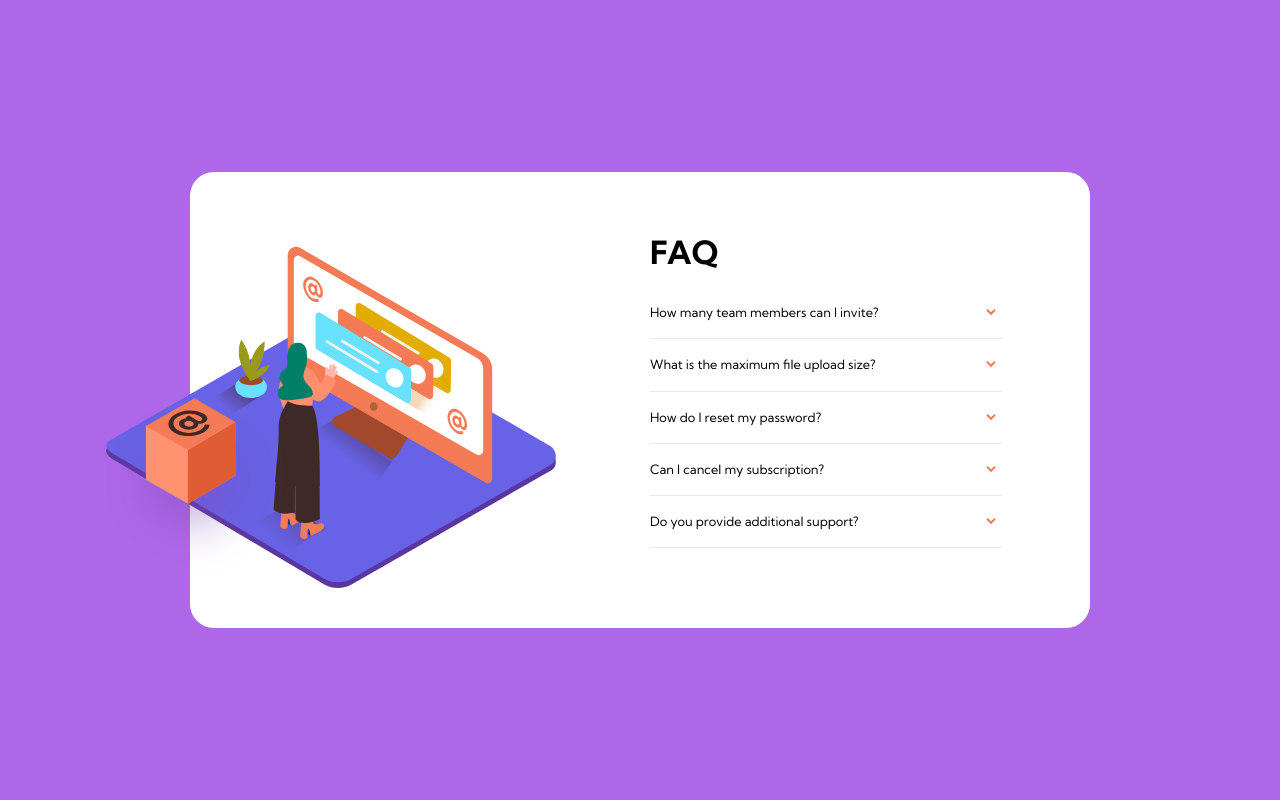
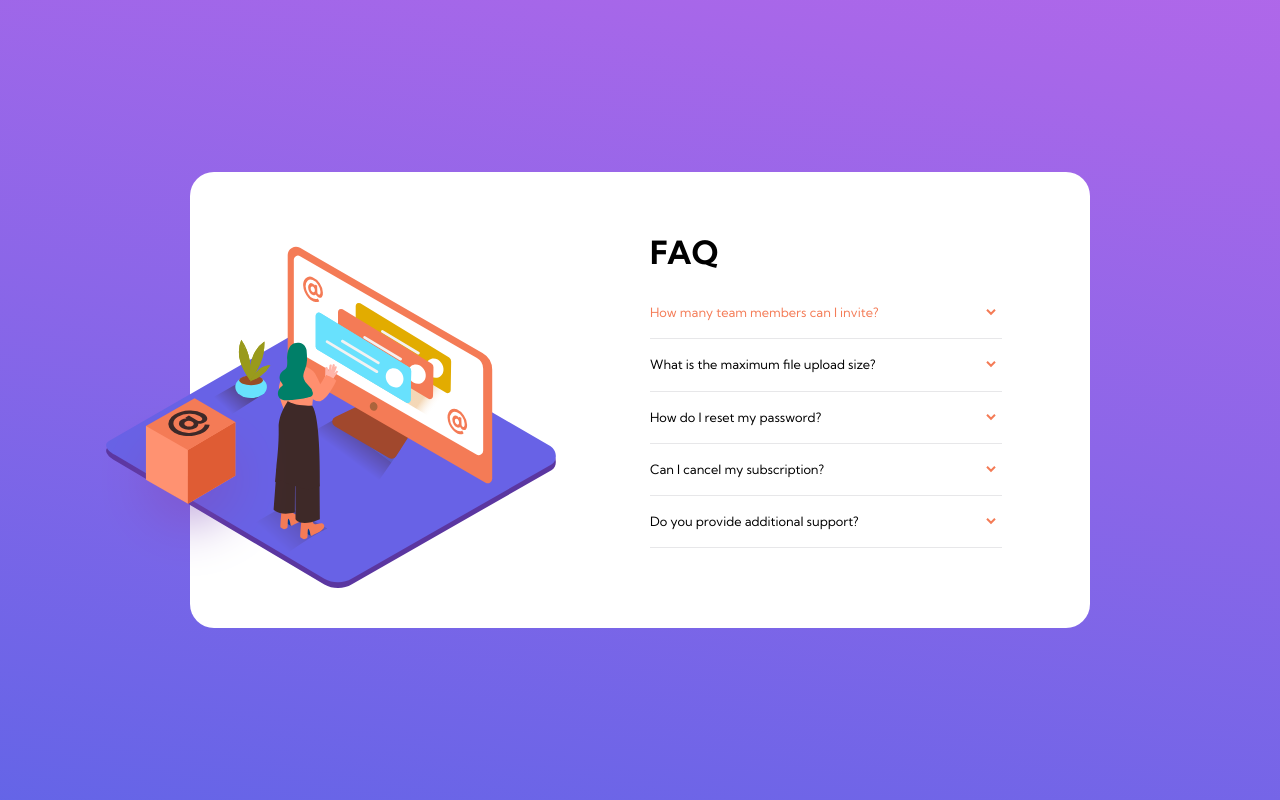
Before and after one commit to NatsukiCode/FAQ-card, a plain HTML site: page index.html in a window 1280 px wide. In both pictures the pointer is over the element "How many team members can I invite?". Drawn offline with Linux system fonts and the light colour scheme.

Commit message:
Changed the background color(gradient)

```diff
--- a/style.css
+++ b/style.css
@@ -52,9 +52,10 @@
 
 
   body {
+    background: linear-gradient(10deg, var(--clr-gradient-softBlue),var(--clr-gradient-softViolet));
     font-family: var(--ff);
     font-size: 0.8rem;
-    background-color: var(--clr-gradient-softViolet);
+    /* background-color: var(--clr-gradient-softViolet); */
     display: grid;
     place-content: center;
   }
@@ -103,6 +104,11 @@
     border-bottom: 1px solid var(--clr-dividers-lightGrayishBlue);
   }
 
+.question:hover {
+  color: var(--clr-primary-softRed);
+  cursor: pointer;
+}
+
   .question-container {
     display: flex;
     justify-content: space-between;
@@ -131,7 +137,6 @@
       width: 480px;
       grid-column-start: 2;
       padding: 2rem 4rem;
-
     }
 
     .faq__heading {
```
